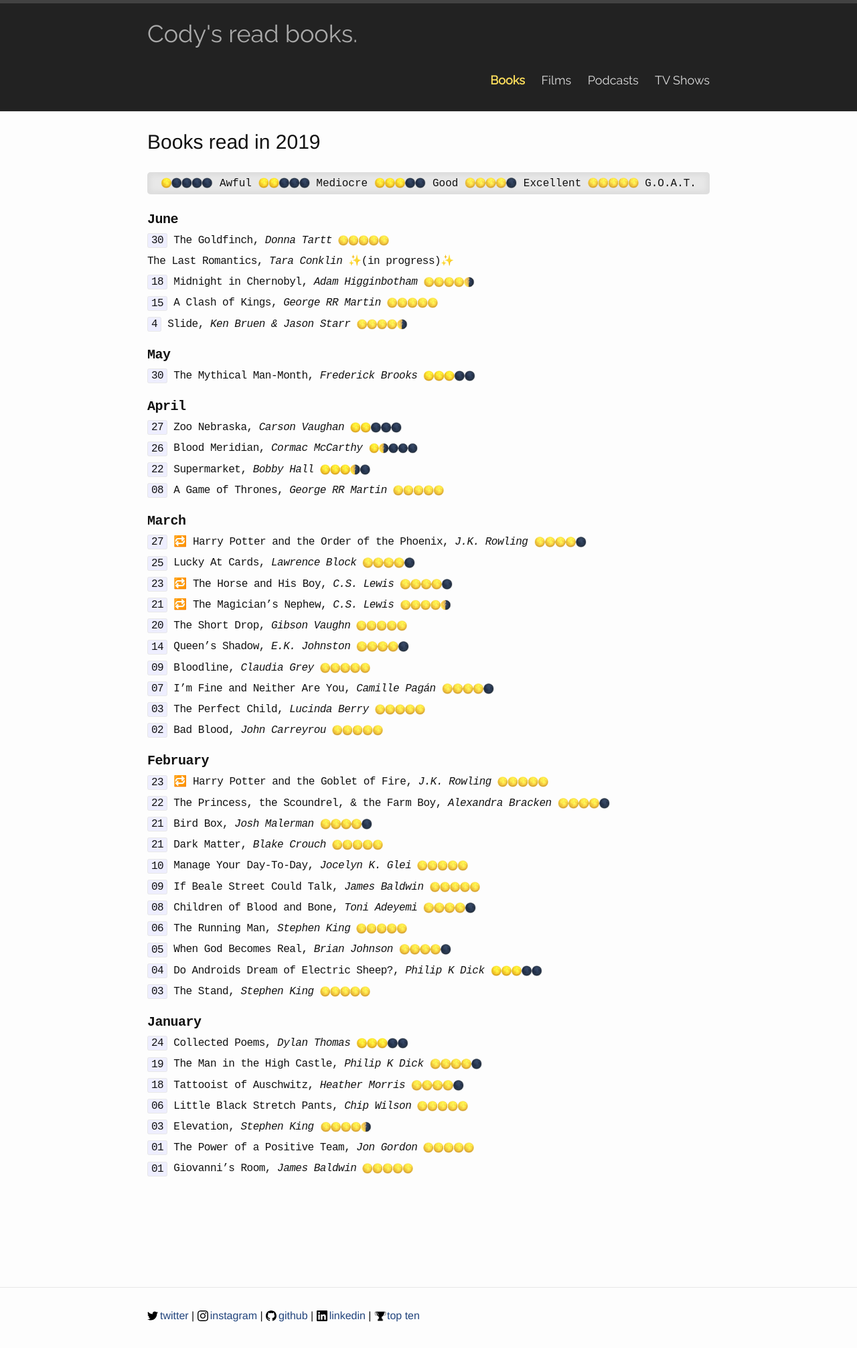
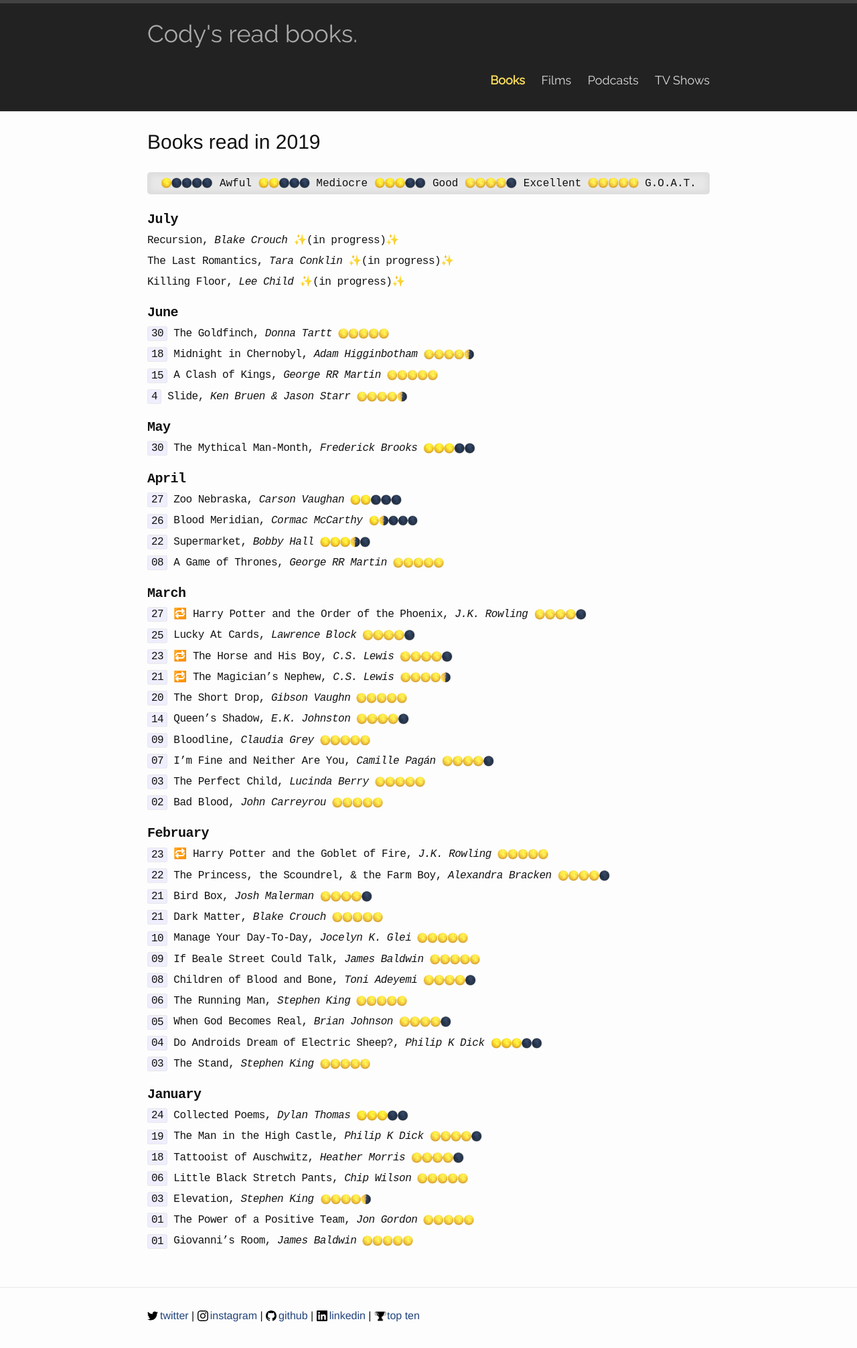
Before and after one commit to codydalerodgers/personal-blog, a Jekyll site: the page built from _books/2019.md, in a window 1280 px wide. Shown: the top 2012 px of the page at 67% size. Built offline with Jekyll 4.4.1, drawn with Linux system fonts in a browser that asks for light colours.

Commit message:
update books list

```diff
--- a/_books/2019.md
+++ b/_books/2019.md
@@ -3,10 +3,15 @@ layout: completion-list
 short-title: 2019
 title: Books read in 2019
 ---
+## July
+Recursion, _Blake Crouch_ {{ site.inprogress }}
+
+The Last Romantics, _Tara Conklin_ {{ site.inprogress }}
+
+Killing Floor, _Lee Child_ {{ site.inprogress }}
+
 ## June
 `30` The Goldfinch, _Donna Tartt_ {{ site.five }}
-
-The Last Romantics, _Tara Conklin_ {{ site.inprogress }}
 
 `18` Midnight in Chernobyl, _Adam Higginbotham_ {{ site.fourhalf }}
 
```
